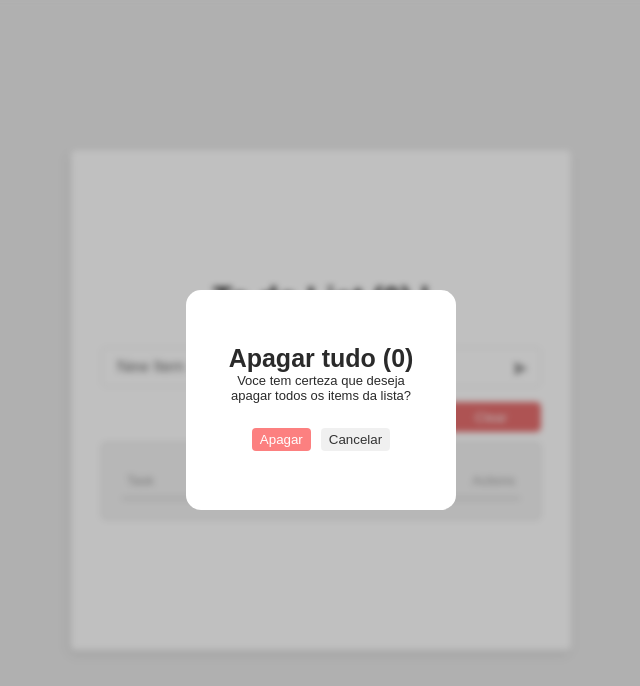
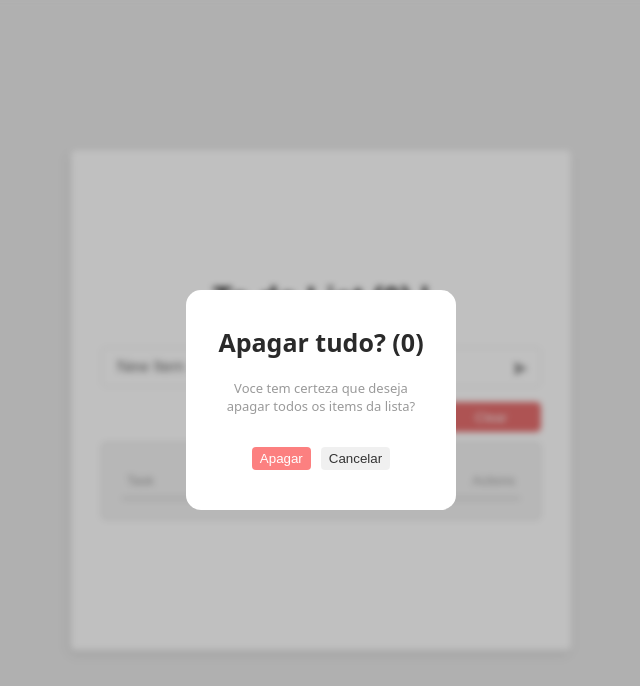
Before and after one commit to LuciLua/todo, a Next.js app: page / in a window 1280 px wide. Both pictures are taken after a click on the button "Clear". Shown: the top 686 px of the page, without its empty margins (319-959 px from the left). Built offline with nearby package versions, Linux system fonts and the light colour scheme.

Commit message:
:star2: update dialogBox style:font>ubuntu and spacing++

```diff
--- a/src/components/DialogBox/DialogBox.module.scss
+++ b/src/components/DialogBox/DialogBox.module.scss
@@ -31,11 +31,15 @@
 
     text-align: center;
 
+    font-family: system-ui, -apple-system, BlinkMacSystemFont, 'Segoe UI', Roboto, Oxygen, Ubuntu, Cantarell, 'Open Sans', 'Helvetica Neue', sans-serif;
+
     h1 {
       font-size: 25px;
+      margin-bottom: 20px;
     }
     p{
         font-size: 13px;
+        color: rgb(154, 154, 154);
     }
 
     .btnCollection {
@@ -44,6 +48,8 @@
       align-items: center;
 
       margin-top: 20px;
+      width: 100%;
+      height: 40px;
 
       button {
         border: none;
@@ -52,8 +58,12 @@
 
         border-radius: 4px;
 
+        margin-top: auto;
+
         cursor: pointer;
         opacity: 80%;
+
+        user-select: none;
 
         &:hover {
           opacity: 100%;
--- a/src/components/DialogBox/DialogBox.tsx
+++ b/src/components/DialogBox/DialogBox.tsx
@@ -15,23 +15,23 @@ function DialogBox({ op }) {
         setConfirm(false)
     }, [op])
 
-    function clearOptions(confirmClear:boolean, optionForCloseBox:boolean) {
+    function clearOptions(confirmClear: boolean, optionForCloseBox: boolean) {
         setConfirm(confirmClear)
         setOption(optionForCloseBox)
     }
 
-    if (option == false)  return
+    if (option == false) return
     else {
         return (
             <div className={styles.fullSizePage}>
                 <div className={styles.box}>
-                    <h1>Apagar tudo ({total})</h1>
+                    <h1>Apagar tudo? ({total})</h1>
                     <p>Voce tem certeza que deseja apagar todos os items da lista?</p>
                     <div className={styles.btnCollection}>
-                        <button onClick={() => clearOptions(true, false)}>
+                        <button onClick={() => clearOptions(true, false)} title="apagar">
                             Apagar
                         </button>
-                        <button onClick={() => clearOptions(false, false)}>
+                        <button onClick={() => clearOptions(false, false)} title="cancelar">
                             Cancelar
                         </button>
                     </div>
```
